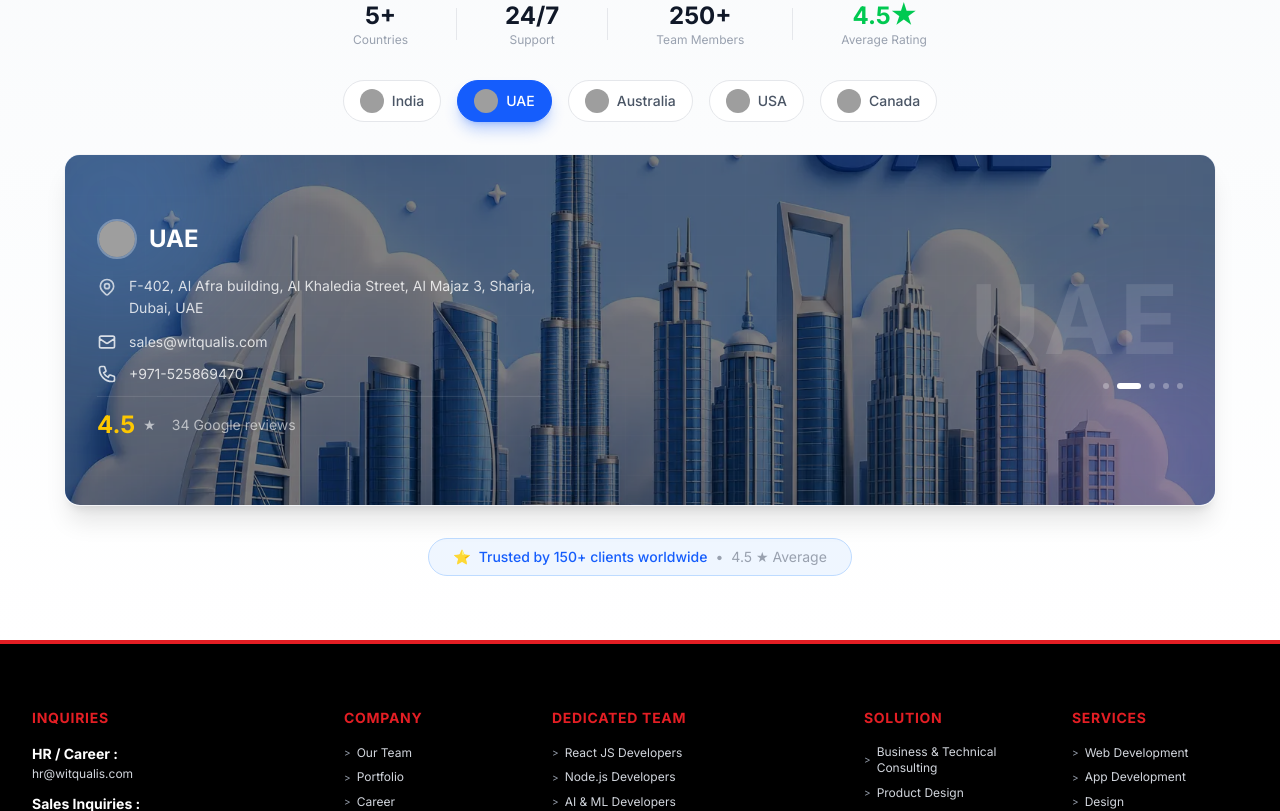
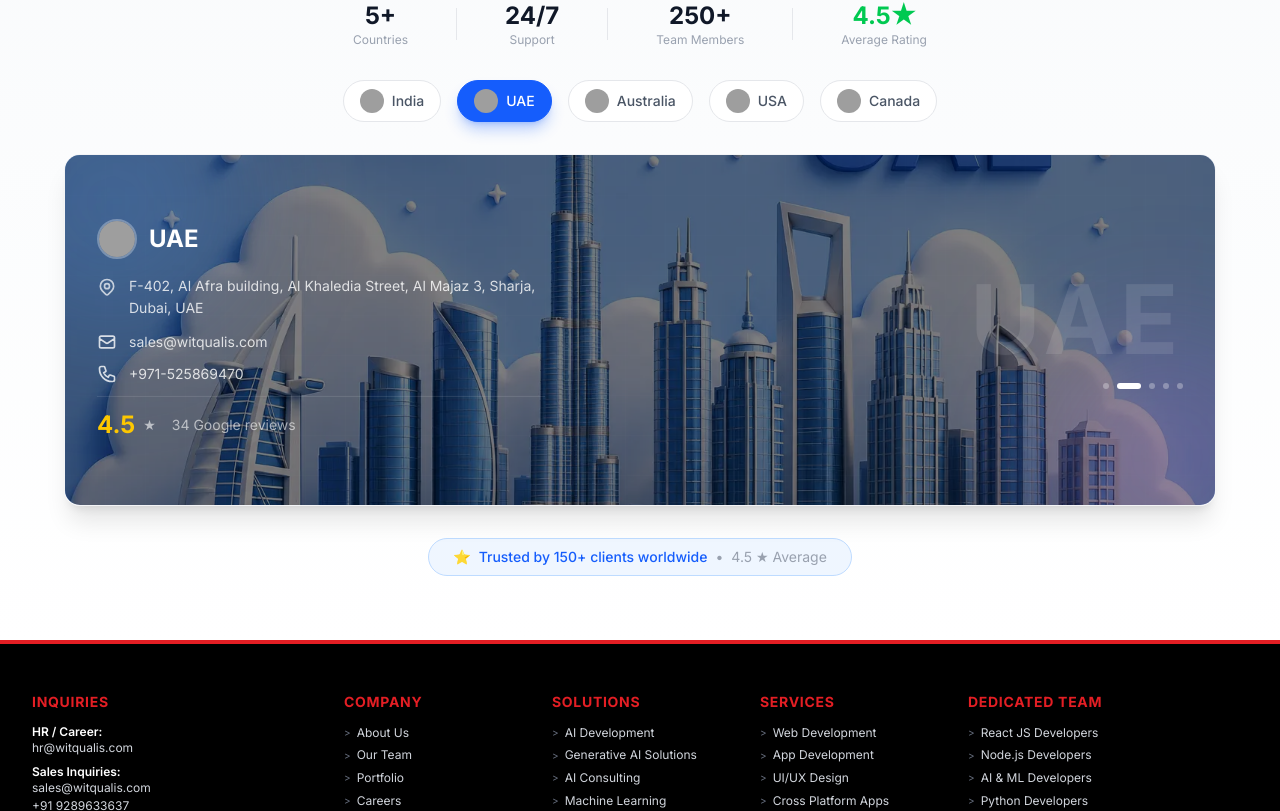
Before and after one commit to abhijeetpathak-pro/ai-software-development-, a Next.js app: page / in a window 1280 px wide. Shown: the part 11189-12000 px from the top of the page. Built offline with nearby package versions, Linux system fonts and the light colour scheme; grey boxes are pictures that could not be loaded.

Commit message:
Optimize footer spacing and fix all internal routing links

```diff
--- a/src/components/Footer.tsx
+++ b/src/components/Footer.tsx
@@ -14,42 +14,28 @@ export default function Footer() {
     { name: 'Android Developers', href: '/hire/android-developers/' },
     { name: 'iOS Developers', href: '/hire/ios-app-developers/' },
     { name: 'PHP Developers', href: '/hire/php-web-developers/' },
-    { name: 'Codeigniter Developers', href: '/hire/codeigniter-developers/' },
     { name: 'Laravel Developers', href: '/hire/laravel-developers/' },
-    { name: 'Magento Developers', href: '/hire/magento-developers/' },
     { name: '.NET Developers', href: '/hire/asp-net-developers/' },
-    { name: 'Drupal Developers', href: '/hire/drupal-developers/' },
-    { name: 'BigCommerce Developers', href: '/hire/bigcommerce-developers/' },
-    { name: 'Ecommerce Developers', href: '/hire/ecommerce-developers/' },
-    { name: 'Joomla Developers', href: '/hire/joomla-developers/' },
-    { name: 'MEAN Developers', href: '/hire/mean-stack-developers/' },
-    { name: 'MERN Stack Developers', href: '/hire/mern-stack-developers/' },
-    { name: 'Power BI Consultants', href: '/hire/power-bi-consultants/' },
-    { name: 'SQL Developers', href: '/hire/sql-developers/' },
-    { name: 'Database Developers', href: '/hire/database-developers/' },
-    { name: 'Azure Developers', href: '/hire/azure-developers/' },
-    { name: 'GCP Developers', href: '/hire/gcp-developers/' },
     { name: 'DevOps & SRE', href: '/hire/devops-engineers/' },
     { name: 'QA Automation', href: '/hire/qa-automation/' },
+    { name: 'Gen AI Developers', href: '/hire/gen-ai-developers/' },
     { name: 'Cybersecurity Experts', href: '/hire/cybersecurity-experts/' },
-    { name: 'Gen AI & LLM Engineers', href: '/hire/gen-ai-developers/' }
   ];
 
   return (
-    <>
-      <footer className="bg-black text-white pt-16 border-t-4 border-[#E31E24]">
-        <div className="max-w-7xl mx-auto px-6 lg:px-8">
+    <footer className="bg-black text-white pt-10 sm:pt-12 pb-6 border-t-4 border-[#E31E24]">
+      <div className="max-w-7xl mx-auto px-5 sm:px-6 lg:px-8">
 
         {/* MAIN FOOTER COLUMNS */}
-          <div className="grid grid-cols-1 md:grid-cols-2 lg:grid-cols-12 gap-8 pb-12">
+        <div className="grid grid-cols-2 md:grid-cols-3 lg:grid-cols-12 gap-6 lg:gap-8 pb-8">
 
-            {/* COLUMN 1: INQUIRIES */}
-            <div className="lg:col-span-3 space-y-4">
-              <h4 className="text-[#E31E24] font-bold text-sm tracking-wider uppercase">Inquiries</h4>
+          {/* COLUMN 1: INQUIRIES (lg:col-span-3) */}
+          <div className="col-span-2 sm:col-span-1 lg:col-span-3 space-y-3">
+            <h4 className="text-[#E31E24] font-bold text-xs sm:text-sm tracking-wider uppercase">Inquiries</h4>
 
-              <div className="space-y-3 text-sm text-gray-300">
+            <div className="space-y-2 text-xs text-gray-300">
               <div>
-                  <p className="font-bold text-white mb-0.5">HR / Career :</p>
+                <p className="font-semibold text-white text-xs">HR / Career:</p>
                 <a
                   href="mailto:hr@witqualis.com"
                   target="_blank"
@@ -61,14 +47,14 @@ export default function Footer() {
               </div>
 
               <div>
-                  <p className="font-bold text-white mb-0.5">Sales Inquiries :</p>
+                <p className="font-semibold text-white text-xs">Sales Inquiries:</p>
                 <a
-                    href="mailto:info@witqualis.com"
+                  href="mailto:sales@witqualis.com"
                   target="_blank"
                   rel="noopener noreferrer"
                   className="text-gray-300 hover:text-[#E31E24] transition-colors block text-xs"
                 >
-                    info@witqualis.com
+                  sales@witqualis.com
                 </a>
                 <a
                   href="https://wa.me/919289633637"
@@ -82,95 +68,149 @@ export default function Footer() {
             </div>
 
             {/* SOCIAL ICONS */}
-              <div className="flex items-center gap-3 pt-2">
-                <a href="https://www.instagram.com/witqualis/" target="_blank" rel="noopener noreferrer" className="text-gray-200 hover:text-[#E31E24] text-lg transition-colors" aria-label="Instagram">
-                  <svg className="w-5 h-5 fill-current" viewBox="0 0 24 24"><path d="M12 2.163c3.204 0 3.584.012 4.85.07 3.252.148 4.771 1.691 4.919 4.919.058 1.265.069 1.645.069 4.849 0 3.205-.012 3.584-.069 4.849-.149 3.225-1.664 4.771-4.919 4.919-1.266.058-1.644.07-4.85.07-3.204 0-3.584-.012-4.849-.07-3.26-.149-4.771-1.699-4.919-4.92-.058-1.265-.07-1.644-.07-4.849 0-3.204.013-3.583.07-4.849.149-3.227 1.664-4.771 4.919-4.919 1.266-.057 1.645-.069 4.849-.069zm0-2.163c-3.259 0-3.667.014-4.947.072-4.358.2-6.78 2.618-6.98 6.98-.059 1.281-.073 1.689-.073 4.948 0 3.259.014 3.668.072 4.948.2 4.358 2.618 6.78 6.98 6.98 1.281.058 1.689.072 4.948.072 3.259 0 3.668-.014 4.948-.072 4.354-.2 6.782-2.618 6.979-6.98.059-1.28.073-1.689.073-4.948 0-3.259-.014-3.667-.072-4.947-.196-4.354-2.617-6.78-6.979-6.98-1.281-.059-1.69-.073-4.949-.073zm0 5.838c-3.403 0-6.162 2.759-6.162 6.162s2.759 6.163 6.162 6.163 6.162-2.759 6.162-6.163c0-3.403-2.759-6.162-6.162-6.162zm0 10.162c-2.209 0-4-1.79-4-4 0-2.209 1.791-4 4-4s4 1.791 4 4c0 2.21-1.791 4-4 4zm6.406-11.845c-.796 0-1.441.645-1.441 1.44s.645 1.44 1.441 1.44c.795 0 1.439-.645 1.439-1.44s-.644-1.44-1.439-1.44z"/></svg>
+            <div className="flex items-center gap-2.5 pt-1">
+              <a href="https://www.instagram.com/witqualis/" target="_blank" rel="noopener noreferrer" className="text-gray-300 hover:text-[#E31E24] transition-colors" aria-label="Instagram">
+                <svg className="w-4 h-4 fill-current" viewBox="0 0 24 24"><path d="M12 2.163c3.204 0 3.584.012 4.85.07 3.252.148 4.771 1.691 4.919 4.919.058 1.265.069 1.645.069 4.849 0 3.205-.012 3.584-.069 4.849-.149 3.225-1.664 4.771-4.919 4.919-1.266.058-1.644.07-4.85.07-3.204 0-3.584-.012-4.849-.07-3.26-.149-4.771-1.699-4.919-4.92-.058-1.265-.07-1.644-.07-4.849 0-3.204.013-3.583.07-4.849.149-3.227 1.664-4.771 4.919-4.919 1.266-.057 1.645-.069 4.849-.069zm0-2.163c-3.259 0-3.667.014-4.947.072-4.358.2-6.78 2.618-6.98 6.98-.059 1.281-.073 1.689-.073 4.948 0 3.259.014 3.668.072 4.948.2 4.358 2.618 6.78 6.98 6.98 1.281.058 1.689.072 4.948.072 3.259 0 3.668-.014 4.948-.072 4.354-.2 6.782-2.618 6.979-6.98.059-1.28.073-1.689.073-4.948 0-3.259-.014-3.667-.072-4.947-.196-4.354-2.617-6.78-6.979-6.98-1.281-.059-1.69-.073-4.949-.073zm0 5.838c-3.403 0-6.162 2.759-6.162 6.162s2.759 6.163 6.162 6.163 6.162-2.759 6.162-6.163c0-3.403-2.759-6.162-6.162-6.162zm0 10.162c-2.209 0-4-1.79-4-4 0-2.209 1.791-4 4-4s4 1.791 4 4c0 2.21-1.791 4-4 4zm6.406-11.845c-.796 0-1.441.645-1.441 1.44s.645 1.44 1.441 1.44c.795 0 1.439-.645 1.439-1.44s-.644-1.44-1.439-1.44z"/></svg>
               </a>
-                <a href="https://www.linkedin.com/company/witqualis-it-services" target="_blank" rel="noopener noreferrer" className="text-gray-200 hover:text-[#E31E24] text-lg transition-colors" aria-label="LinkedIn">
-                  <svg className="w-5 h-5 fill-current" viewBox="0 0 24 24"><path d="M19 0h-14c-2.761 0-5 2.239-5 5v14c0 2.761 2.239 5 5 5h14c2.762 0 5-2.239 5-5v-14c0-2.761-2.238-5-5-5zm-11 19h-3v-11h3v11zm-1.5-12.268c-.966 0-1.75-.79-1.75-1.764s.784-1.764 1.75-1.764 1.75.79 1.75 1.764-.783 1.764-1.75 1.764zm13.5 12.268h-3v-5.604c0-3.368-4-3.113-4 0v5.604h-3v-11h3v1.765c1.396-2.586 7-2.777 7 2.476v6.759z"/></svg>
+              <a href="https://www.linkedin.com/company/witqualis-it-services" target="_blank" rel="noopener noreferrer" className="text-gray-300 hover:text-[#E31E24] transition-colors" aria-label="LinkedIn">
+                <svg className="w-4 h-4 fill-current" viewBox="0 0 24 24"><path d="M19 0h-14c-2.761 0-5 2.239-5 5v14c0 2.761 2.239 5 5 5h14c2.762 0 5-2.239 5-5v-14c0-2.761-2.238-5-5-5zm-11 19h-3v-11h3v11zm-1.5-12.268c-.966 0-1.75-.79-1.75-1.764s.784-1.764 1.75-1.764 1.75.79 1.75 1.764-.783 1.764-1.75 1.764zm13.5 12.268h-3v-5.604c0-3.368-4-3.113-4 0v5.604h-3v-11h3v1.765c1.396-2.586 7-2.777 7 2.476v6.759z"/></svg>
               </a>
-                <a href="https://www.facebook.com/pg/witqualis" target="_blank" rel="noopener noreferrer" className="text-gray-200 hover:text-[#E31E24] text-lg transition-colors" aria-label="Facebook">
-                  <svg className="w-5 h-5 fill-current" viewBox="0 0 24 24"><path d="M9 8h-3v4h3v12h5v-12h3.642l.358-4h-4v-1.667c0-.955.192-1.333 1.115-1.333h2.885v-5h-3.808c-3.596 0-5.192 1.583-5.192 4.615v3.385z"/></svg>
+              <a href="https://www.facebook.com/pg/witqualis" target="_blank" rel="noopener noreferrer" className="text-gray-300 hover:text-[#E31E24] transition-colors" aria-label="Facebook">
+                <svg className="w-4 h-4 fill-current" viewBox="0 0 24 24"><path d="M9 8h-3v4h3v12h5v-12h3.642l.358-4h-4v-1.667c0-.955.192-1.333 1.115-1.333h2.885v-5h-3.808c-3.596 0-5.192 1.583-5.192 4.615v3.385z"/></svg>
               </a>
               <a href="https://clutch.co/profile/witqualis" target="_blank" rel="noopener noreferrer" className="inline-flex items-center justify-center hover:opacity-80 transition-opacity" aria-label="Clutch Profile">
-                  <Image src="/images/social/clutch.svg" alt="Clutch" width={22} height={22} className="w-5 h-5 rounded-full bg-white p-0.5" />
+                <Image src="/images/social/clutch.svg" alt="Clutch" width={18} height={18} className="w-4 h-4 rounded-full bg-white p-0.5" />
               </a>
             </div>
 
             {/* FLAGS GRID */}
-              <div className="grid grid-cols-3 gap-2 w-32 pt-2">
-                <Link href="/contact/#india" className="block hover:opacity-80">
-                  <img src="https://flagcdn.com/w40/in.png" alt="India" className="w-6 h-auto rounded-sm mx-auto" />
+            <div className="grid grid-cols-6 gap-1.5 w-full max-w-[180px] pt-1">
+              <Link href="/contact/#india" className="block hover:opacity-80" title="India Hub">
+                <img src="https://flagcdn.com/w40/in.png" alt="India" className="w-5 h-auto rounded-xs" />
               </Link>
-                <Link href="/contact/#dubai" className="block hover:opacity-80">
-                  <img src="https://flagcdn.com/w40/ae.png" alt="UAE" className="w-6 h-auto rounded-sm mx-auto" />
+              <Link href="/contact/#dubai" className="block hover:opacity-80" title="UAE Hub">
+                <img src="https://flagcdn.com/w40/ae.png" alt="UAE" className="w-5 h-auto rounded-xs" />
               </Link>
-                <Link href="/contact/#australia" className="block hover:opacity-80">
-                  <img src="https://flagcdn.com/w40/au.png" alt="Australia" className="w-6 h-auto rounded-sm mx-auto" />
+              <Link href="/contact/#australia" className="block hover:opacity-80" title="Australia Hub">
+                <img src="https://flagcdn.com/w40/au.png" alt="Australia" className="w-5 h-auto rounded-xs" />
               </Link>
-                <Link href="/contact/#america" className="block hover:opacity-80">
-                  <img src="https://flagcdn.com/w40/us.png" alt="USA" className="w-6 h-auto rounded-sm mx-auto" />
+              <Link href="/contact/#america" className="block hover:opacity-80" title="USA Hub">
+                <img src="https://flagcdn.com/w40/us.png" alt="USA" className="w-5 h-auto rounded-xs" />
               </Link>
-                <Link href="/contact/#canada" className="block hover:opacity-80">
-                  <img src="https://flagcdn.com/w40/ca.png" alt="Canada" className="w-6 h-auto rounded-sm mx-auto" />
+              <Link href="/contact/#canada" className="block hover:opacity-80" title="Canada Hub">
+                <img src="https://flagcdn.com/w40/ca.png" alt="Canada" className="w-5 h-auto rounded-xs" />
               </Link>
-                <Link href="/contact/#singapore" className="block hover:opacity-80">
-                  <img src="https://flagcdn.com/w40/sg.png" alt="Singapore" className="w-6 h-auto rounded-sm mx-auto" />
+              <Link href="/contact/#singapore" className="block hover:opacity-80" title="Singapore Hub">
+                <img src="https://flagcdn.com/w40/sg.png" alt="Singapore" className="w-5 h-auto rounded-xs" />
               </Link>
             </div>
           </div>
 
-            {/* COLUMN 2: COMPANY */}
-            <div className="lg:col-span-2 space-y-4">
-              <h4 className="text-[#E31E24] font-bold text-sm tracking-wider uppercase">Company</h4>
-              <ul className="space-y-2 text-xs text-gray-300">
-                {['Our Team', 'Portfolio', 'Career', 'Contact Us', 'Blog'].map((item) => (
-                  <li key={item}>
+          {/* COLUMN 2: COMPANY (lg:col-span-2) */}
+          <div className="space-y-3 lg:col-span-2">
+            <h4 className="text-[#E31E24] font-bold text-xs sm:text-sm tracking-wider uppercase">Company</h4>
+            <ul className="space-y-1.5 text-xs text-gray-300">
+              {[
+                { name: 'About Us', href: '/about/' },
+                { name: 'Our Team', href: '/our-team/' },
+                { name: 'Portfolio', href: '/portfolio/' },
+                { name: 'Careers', href: '/careers/' },
+                { name: 'Contact Us', href: '/contact/' },
+                { name: 'Blog', href: '/blog/' }
+              ].map((item) => (
+                <li key={item.name}>
                   <Link
-                      href={`/${item.toLowerCase().replace(' ', '-')}/`}
+                    href={item.href}
                     className="hover:text-[#E31E24] hover:translate-x-1 transition-all inline-flex items-center gap-1.5"
                   >
-                      <span className="text-[10px] text-gray-400">&gt;</span> {item}
+                    <span className="text-[10px] text-gray-500">&gt;</span> {item.name}
                   </Link>
                 </li>
               ))}
             </ul>
           </div>
 
-            {/* COLUMN 3: DEDICATED TEAM (WITH TOGGLE & LINK TO HIRE HUB) */}
-            <div className="lg:col-span-3 space-y-4">
-              <h4 className="text-[#E31E24] font-bold text-sm tracking-wider uppercase">Dedicated Team</h4>
-              <ul className="space-y-2 text-xs text-gray-300">
+          {/* COLUMN 3: SOLUTION (lg:col-span-2) */}
+          <div className="space-y-3 lg:col-span-2">
+            <h4 className="text-[#E31E24] font-bold text-xs sm:text-sm tracking-wider uppercase">Solutions</h4>
+            <ul className="space-y-1.5 text-xs text-gray-300">
+              {[
+                { name: 'AI Development', href: '/solutions/ai-development/' },
+                { name: 'Generative AI Solutions', href: '/solutions/generative-ai-solutions/' },
+                { name: 'AI Consulting', href: '/solutions/ai-consulting/' },
+                { name: 'Machine Learning', href: '/solutions/machine-learning-development/' },
+                { name: 'Cloud Solutions', href: '/solutions/cloud-solutions/' },
+                { name: 'Enterprise Software', href: '/solutions/enterprise-software/' }
+              ].map((item) => (
+                <li key={item.name}>
+                  <Link
+                    href={item.href}
+                    className="hover:text-[#E31E24] hover:translate-x-1 transition-all inline-flex items-center gap-1.5"
+                  >
+                    <span className="text-[10px] text-gray-500">&gt;</span> {item.name}
+                  </Link>
+                </li>
+              ))}
+            </ul>
+          </div>
+
+          {/* COLUMN 4: SERVICES (lg:col-span-2) */}
+          <div className="space-y-3 lg:col-span-2">
+            <h4 className="text-[#E31E24] font-bold text-xs sm:text-sm tracking-wider uppercase">Services</h4>
+            <ul className="space-y-1.5 text-xs text-gray-300">
+              {[
+                { name: 'Web Development', href: '/services/web-development/' },
+                { name: 'App Development', href: '/services/app-development/' },
+                { name: 'UI/UX Design', href: '/services/design/' },
+                { name: 'Cross Platform Apps', href: '/services/cross-platform-app-development/' },
+                { name: 'Staff Augmentation', href: '/staff-augmentation/' }
+              ].map((item) => (
+                <li key={item.name}>
+                  <Link
+                    href={item.href}
+                    className="hover:text-[#E31E24] hover:translate-x-1 transition-all inline-flex items-center gap-1.5"
+                  >
+                    <span className="text-[10px] text-gray-500">&gt;</span> {item.name}
+                  </Link>
+                </li>
+              ))}
+            </ul>
+          </div>
+
+          {/* COLUMN 5: DEDICATED TEAM (lg:col-span-3) */}
+          <div className="col-span-2 sm:col-span-1 lg:col-span-3 space-y-3">
+            <h4 className="text-[#E31E24] font-bold text-xs sm:text-sm tracking-wider uppercase">Dedicated Team</h4>
+            <ul className="space-y-1.5 text-xs text-gray-300">
               <li>
                 <Link href="/hire/react-js-developers/" className="hover:text-[#E31E24] hover:translate-x-1 transition-all inline-flex items-center gap-1.5">
-                    <span className="text-[10px] text-gray-400">&gt;</span> React JS Developers
+                  <span className="text-[10px] text-gray-500">&gt;</span> React JS Developers
                 </Link>
               </li>
               <li>
                 <Link href="/hire/node-js-developers/" className="hover:text-[#E31E24] hover:translate-x-1 transition-all inline-flex items-center gap-1.5">
-                    <span className="text-[10px] text-gray-400">&gt;</span> Node.js Developers
+                  <span className="text-[10px] text-gray-500">&gt;</span> Node.js Developers
                 </Link>
               </li>
               <li>
                 <Link href="/hire/hire-ai-developers/" className="hover:text-[#E31E24] hover:translate-x-1 transition-all inline-flex items-center gap-1.5">
-                    <span className="text-[10px] text-gray-400">&gt;</span> AI & ML Developers
+                  <span className="text-[10px] text-gray-500">&gt;</span> AI &amp; ML Developers
                 </Link>
               </li>
               <li>
                 <Link href="/hire/hire-python-developers/" className="hover:text-[#E31E24] hover:translate-x-1 transition-all inline-flex items-center gap-1.5">
-                    <span className="text-[10px] text-gray-400">&gt;</span> Python Developers
+                  <span className="text-[10px] text-gray-500">&gt;</span> Python Developers
                 </Link>
               </li>
               <li>
                 <Link href="/hire/flutter-developers/" className="hover:text-[#E31E24] hover:translate-x-1 transition-all inline-flex items-center gap-1.5">
-                    <span className="text-[10px] text-gray-400">&gt;</span> Flutter Developers
+                  <span className="text-[10px] text-gray-500">&gt;</span> Flutter Developers
                 </Link>
               </li>
 
               {showMore && extraResources.map((res) => (
                 <li key={res.name}>
                   <Link href={res.href} className="hover:text-[#E31E24] hover:translate-x-1 transition-all inline-flex items-center gap-1.5">
-                      <span className="text-[10px] text-gray-400">&gt;</span> {res.name}
+                    <span className="text-[10px] text-gray-500">&gt;</span> {res.name}
                   </Link>
                 </li>
               ))}
@@ -193,73 +233,27 @@ export default function Footer() {
             </ul>
           </div>
 
-            {/* COLUMN 4: SOLUTION */}
-            <div className="lg:col-span-2 space-y-4">
-              <h4 className="text-[#E31E24] font-bold text-sm tracking-wider uppercase">Solution</h4>
-              <ul className="space-y-2 text-xs text-gray-300">
-                {[
-                  { name: 'Business & Technical Consulting', href: '/services/' },
-                  { name: 'Product Design', href: '/services/' },
-                  { name: 'Product Development', href: '/services/' },
-                  { name: 'Staff Augmentation', href: '/staff-augmentation/' },
-                  { name: 'MVP', href: '/services/' },
-                  { name: 'Industries', href: '/about/' }
-                ].map((item) => (
-                  <li key={item.name}>
-                    <Link
-                      href={item.href}
-                      className="hover:text-[#E31E24] hover:translate-x-1 transition-all inline-flex items-center gap-1.5"
-                    >
-                      <span className="text-[10px] text-gray-400">&gt;</span> {item.name}
-                    </Link>
-                  </li>
-                ))}
-              </ul>
-            </div>
-
-            {/* COLUMN 5: SERVICES */}
-            <div className="lg:col-span-2 space-y-4">
-              <h4 className="text-[#E31E24] font-bold text-sm tracking-wider uppercase">Services</h4>
-              <ul className="space-y-2 text-xs text-gray-300">
-                {[
-                  'Web Development',
-                  'App Development',
-                  'Design',
-                  'Cross Platform App Development'
-                ].map((item) => (
-                  <li key={item}>
-                    <Link
-                      href="/services/"
-                      className="hover:text-[#E31E24] hover:translate-x-1 transition-all inline-flex items-center gap-1.5"
-                    >
-                      <span className="text-[10px] text-gray-400">&gt;</span> {item}
-                    </Link>
-                  </li>
-                ))}
-              </ul>
-            </div>
-
         </div>
 
         {/* BOTTOM RIGHTS BAR */}
-          <div className="border-t border-gray-800 py-6 flex flex-col md:flex-row items-center justify-between gap-6">
+        <div className="border-t border-gray-800 pt-5 flex flex-col md:flex-row items-center justify-between gap-4">
           {/* Logo */}
-            <div className="flex items-center">
+          <Link href="/" className="flex items-center">
             <Image
               src="/images/logo.png"
               alt="WitQualis Technologies"
-                className="h-8 w-auto"
-                width={170}
-                height={150}
+              className="h-7 w-auto"
+              width={160}
+              height={140}
             />
-            </div>
+          </Link>
 
           {/* DMCA & Copyright */}
-            <div className="flex flex-col sm:flex-row items-center gap-3 text-center">
+          <div className="flex flex-col sm:flex-row items-center gap-2.5 text-center">
             <img
               src="https://images.dmca.com/Badges/dmca-badge-w100-2x1-01.png?ID=5787413d-e2f7-49c1-9cca-8232606a983d"
               alt="DMCA.com Protection Status"
-                className="h-7 w-auto"
+              className="h-6 w-auto"
             />
             <p className="text-xs text-gray-400">
               &copy; {new Date().getFullYear()} All Rights Reserved by <Link href="/" className="text-[#E31E24] font-bold hover:underline">WitQualis</Link>
@@ -267,22 +261,22 @@ export default function Footer() {
           </div>
 
           {/* Certifications (ISO Badges) */}
-            <div className="flex items-center gap-3">
-              <div className="h-14 w-14 rounded-full overflow-hidden bg-white p-0.5 flex items-center justify-center shadow-md border border-white/20">
+          <div className="flex items-center gap-2.5">
+            <div className="h-10 w-10 sm:h-11 sm:w-11 rounded-full overflow-hidden bg-white p-0.5 flex items-center justify-center shadow-md border border-white/20" title="ISO 27001:2022 Certified">
               <Image
                 src="/images/social/ISO-1.svg"
                 alt="ISO 27001:2022 Certified Company"
-                  width={56}
-                  height={56}
+                width={44}
+                height={44}
                 className="w-full h-full object-contain"
               />
             </div>
-              <div className="h-14 w-14 rounded-full overflow-hidden bg-white p-0.5 flex items-center justify-center shadow-md border border-white/20">
+            <div className="h-10 w-10 sm:h-11 sm:w-11 rounded-full overflow-hidden bg-white p-0.5 flex items-center justify-center shadow-md border border-white/20" title="ISO 9001:2015 Certified">
               <Image
                 src="/images/social/ISO-2.svg"
                 alt="ISO 9001:2015 Certified Company"
-                  width={56}
-                  height={56}
+                width={44}
+                height={44}
                 className="w-full h-full object-contain"
               />
             </div>
@@ -291,6 +285,5 @@ export default function Footer() {
 
       </div>
     </footer>
-    </>
   );
 }
```
Lines whose indentation alone changed are shown as unchanged.
